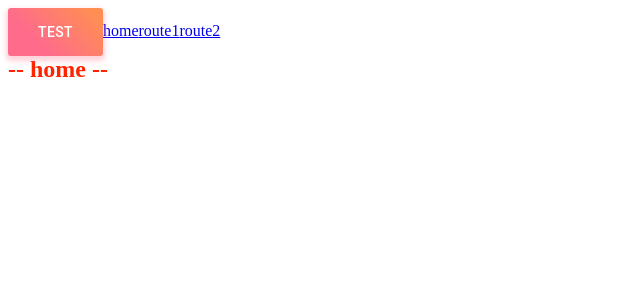
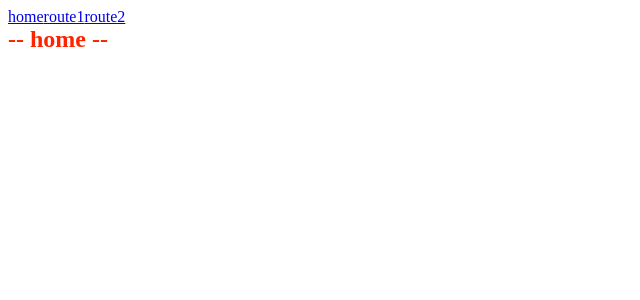
Before and after one commit to kodix/scarlet, a React app in the folder packages/client/: page / in a window 1280 px wide. Shown: the top 300 px of the page, without its empty margins (0-640 px from the left). Built offline with nearby package versions, Linux system fonts and the light colour scheme.

Commit message:
- removed test button;

```diff
--- a/packages/client/src/components/App/index.tsx
+++ b/packages/client/src/components/App/index.tsx
@@ -3,7 +3,6 @@ import { BrowserRouter as Router, Route, Link } from 'react-router-dom';
 import { useObserver } from 'mobx-react-lite';
 import styled, { ThemeProvider, css } from 'styled-components';
 import { StylesProvider } from '@material-ui/styles';
-import Button from '@material-ui/core/Button';
 import theme from '../../styles/theme';
 import StoreProvider, { useRoutes } from '../StoreContext';
 
@@ -53,23 +52,12 @@ const RouteViewList: React.FC = () => {
   ));
 };
 
-const StyledButton = styled(Button)`
-  background: linear-gradient(45deg, #fe6b8b 30%, #ff8e53 90%);
-  border-radius: 3px;
-  border: 0;
-  color: white;
-  height: 48px;
-  padding: 0 30px;
-  box-shadow: 0 3px 5px 2px rgba(255, 105, 135, 0.3);
-`;
-
 const App: React.FC = () => {
   return (
     <StoreProvider>
       <StylesProvider injectFirst>
         <ThemeProvider theme={theme}>
           <>
-            <StyledButton>test</StyledButton>
             <Router>
               <RouteLinksList />
 
```
